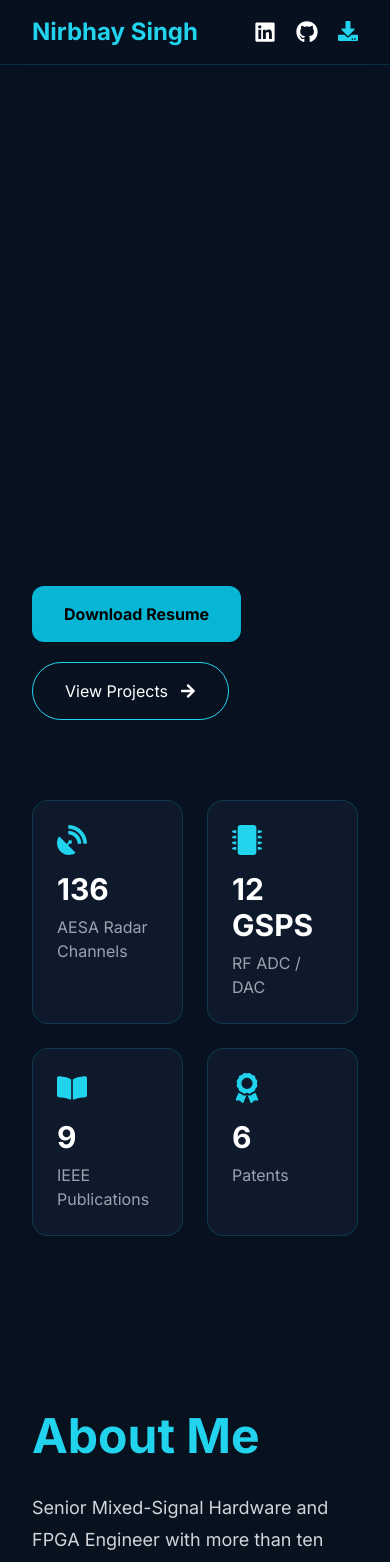
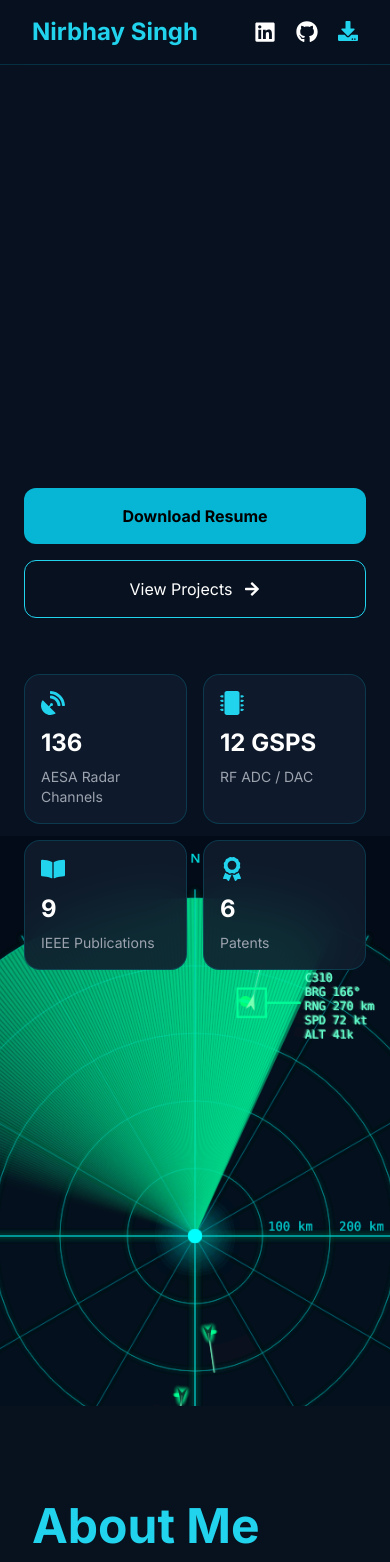
Before and after one commit to Nirbhaybel/Profile, a React (Vite) app: page / in a window 390 px wide. Shown: the top 1562 px of the page. Built offline with nearby package versions, Linux system fonts and the light colour scheme.

Commit message:
updated mobile vesion

```diff
--- a/src/components/Hero.jsx
+++ b/src/components/Hero.jsx
@@ -38,16 +38,14 @@ export default function Hero() {
 
      const [showResume, setShowResume] = useState(false);
   return (
-    <section className="relative min-h-screen bg-[#07111F] overflow-hidden flex items-center">
-
+    <section className="relative min-h-screen bg-[#07111F] overflow-hidden flex flex-col lg:flex-row items-center">
       {/* Left Side */}
-      <div className="relative z-20 w-full lg:w-1/2 px-8 lg:px-20 py-20">
-
+      <div className="relative z-20 w-full lg:w-1/2 px-6 sm:px-10 lg:px-20 pt-24 lg:pt-20 pb-14">
         <motion.p
           initial={{ opacity: 0 }}
           animate={{ opacity: 1 }}
           transition={{ duration: 1 }}
-          className="uppercase tracking-[6px] text-cyan-400 font-semibold"
+          className="uppercase tracking-[3px] sm:tracking-[6px] text-cyan-400 font-semibold text-xs sm:text-sm"
         >
           Defence • Aerospace • Radar
         </motion.p>
@@ -56,7 +54,7 @@ export default function Hero() {
           initial={{ opacity: 0, x: -80 }}
           animate={{ opacity: 1, x: 0 }}
           transition={{ duration: 1 }}
-          className="text-5xl md:text-5xl font-black mt-6 leading-none"
+          className="mt-5 text-5xl sm:text-6xl lg:text-7xl font-black leading-tight"
         >
         <span className="text-white tracking-tight">
 NIRBHAY
@@ -70,9 +68,9 @@ NIRBHAY
           initial={{ opacity: 0 }}
           animate={{ opacity: 1 }}
           transition={{ delay: 0.5 }}
-          className="text-2xl md:text-4xl mt-8 font-semibold"
+          className="mt-8"
         >
-          <span className="text-4xl font-semibold text-white">
+          <span className="text-2xl sm:text-3xl lg:text-5xl font-bold text-white leading-tight">
 
 Senior Radar Systems Architect
 
@@ -80,7 +78,7 @@ Senior Radar Systems Architect
 
 <br/>
 
-<span className="text-cyan-400 text-xl">
+<span className="text-cyan-400 text-base sm:text-lg lg:text-2xl">
 
 FPGA • RFSoC • Mixed Signal Hardware
 
@@ -91,25 +89,25 @@ FPGA • RFSoC • Mixed Signal Hardware
           initial={{ opacity: 0 }}
           animate={{ opacity: 1 }}
           transition={{ delay: 0.8 }}
-          className="text-gray-300 mt-8 text-lg leading-8 max-w-xl"
+          className="text-gray-300 mt-7 text-base sm:text-lg leading-7 max-w-xl"
         >
           FPGA • RFSoC • Mixed Signal Hardware •
           High-Speed Digital Design • Digital Beamforming •
           Direct RF Sampling • AI for Radar
         </motion.p>
 
-        <div className="flex flex-wrap gap-5 mt-12">
+        <div className="flex flex-col sm:flex-row gap-4 mt-10">
 
 <button
     onClick={() => setShowResume(true)}
-    className="px-8 py-4 bg-cyan-500 hover:bg-cyan-400 rounded-xl font-bold text-black transition-all duration-300"
+    className="w-full sm:w-auto px-8 py-4 rounded-xl bg-cyan-500 hover:bg-cyan-400 text-black font-bold transition-all duration-300 hover:scale-105"
 >
     Download Resume
 </button>
 
           <a
             href="#projects"
-            className="border border-cyan-400 px-8 py-4 rounded-full flex items-center gap-3 hover:bg-cyan-500/20 transition"
+            className="w-full sm:w-auto border border-cyan-400 px-8 py-4 rounded-xl flex justify-center items-center gap-3 hover:bg-cyan-500/20 transition"
           >
             View Projects
             <FaArrowRight />
@@ -117,7 +115,7 @@ FPGA • RFSoC • Mixed Signal Hardware
 
         </div>
 
-        <div className="grid grid-cols-2 gap-6 mt-20">
+        <div className="grid grid-cols-2 gap-4 sm:gap-6 mt-14">
 
           {stats.map((item, index) => (
             <motion.div
@@ -126,18 +124,18 @@ FPGA • RFSoC • Mixed Signal Hardware
                 y: -8,
                 scale: 1.04,
               }}
-              className="bg-[#101C2D]/90 backdrop-blur-xl rounded-2xl border border-cyan-500/20 p-6"
+              className="bg-[#101C2D]/90 backdrop-blur-xl rounded-2xl border border-cyan-500/20 p-4 sm:p-6 hover:border-cyan-400 transition-all duration-300"
             >
 
-              <div className="text-cyan-400 text-3xl mb-4">
+              <div className="text-cyan-400 text-2xl sm:text-3xl mb-3">
                 {item.icon}
               </div>
 
-              <h3 className="text-3xl font-bold">
+              <h3 className="text-2xl sm:text-3xl font-bold">
                 {item.value}
               </h3>
 
-              <p className="text-gray-400 mt-2">
+              <p className="text-gray-400 text-sm sm:text-base mt-2">
                 {item.label}
               </p>
 
@@ -150,7 +148,7 @@ FPGA • RFSoC • Mixed Signal Hardware
 
       {/* Right Side Radar */}
 
-            <div className="hidden lg:flex absolute right-0 top-0 w-1/2 h-full items-center justify-center">
+            <div className="relative lg:absolute right-0 top-0 w-full lg:w-1/2 h-[340px] sm:h-[450px] lg:h-full flex items-center justify-center mt-10 lg:mt-0">
 
         <RadarCanvas/>
 
```
